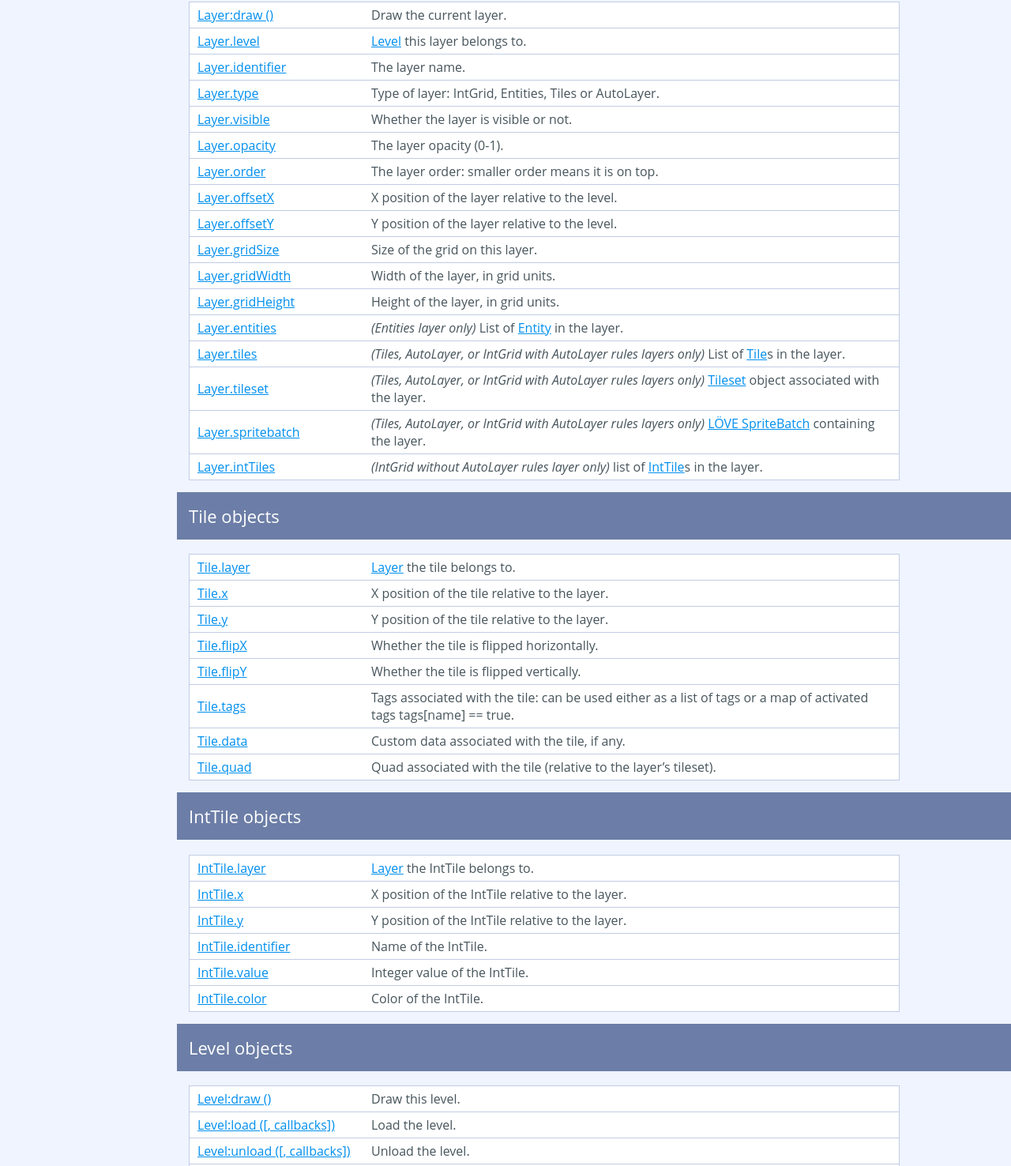
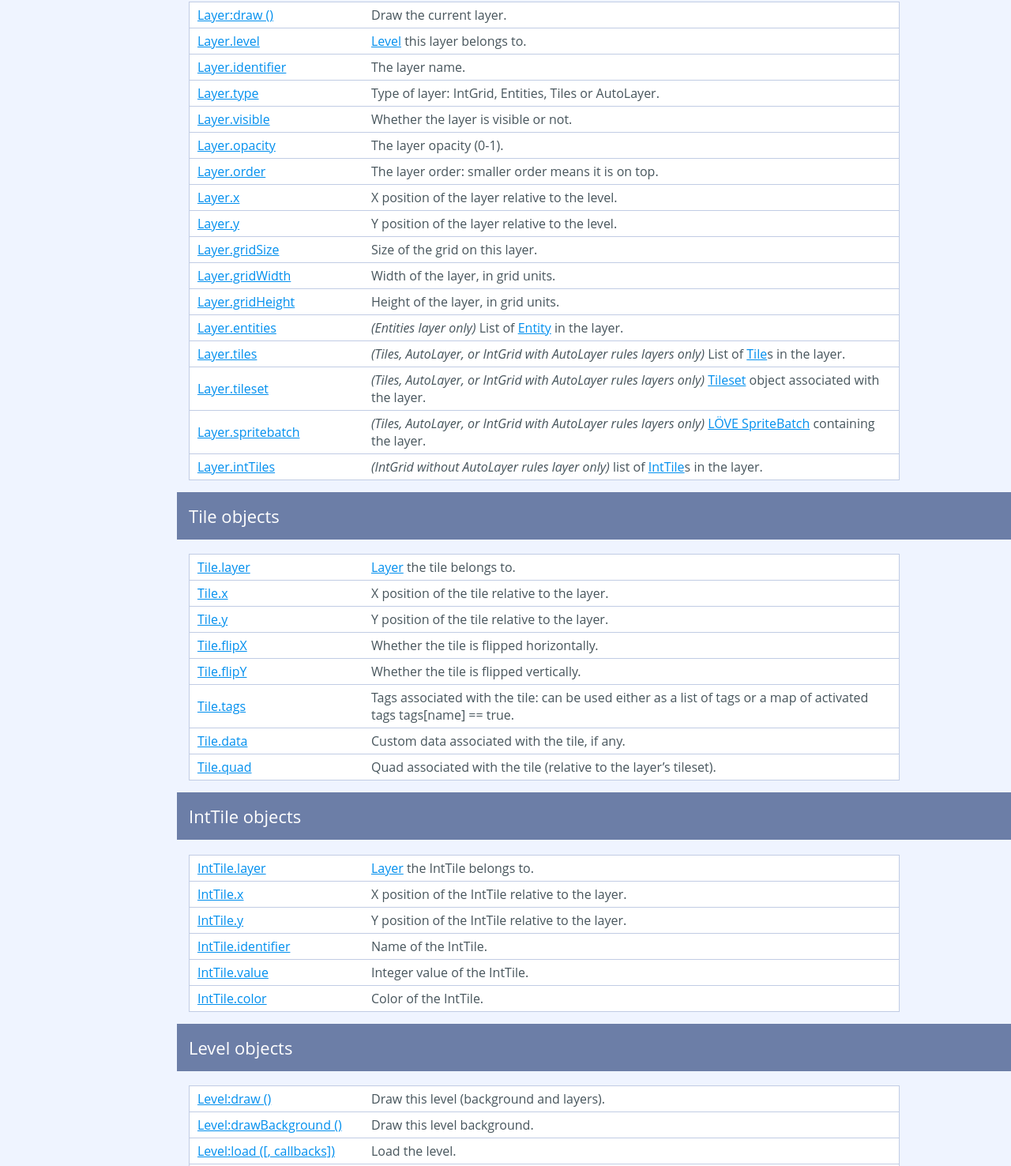
Before and after one commit to Reuh/ubiquitousse, a plain HTML site: page docs/modules/ldtk.html in a window 1280 px wide. Shown: the part 1653-3129 px from the top of the page at 79% size. Drawn offline with Linux system fonts and the light colour scheme.

Commit message:
ldtk: rename Layer.offsetX/Y to Layer.x/y, add Level:drawBackground

```diff
--- a/docs/modules/ldtk.html
+++ b/docs/modules/ldtk.html
@@ -206,11 +206,11 @@ end
     <td class="summary">The layer order: smaller order means it is on top.</td>
     </tr>
     <tr>
-    <td class="name" nowrap><a href="#Layer.offsetX">Layer.offsetX</a></td>
+    <td class="name" nowrap><a href="#Layer.x">Layer.x</a></td>
     <td class="summary">X position of the layer relative to the level.</td>
     </tr>
     <tr>
-    <td class="name" nowrap><a href="#Layer.offsetY">Layer.offsetY</a></td>
+    <td class="name" nowrap><a href="#Layer.y">Layer.y</a></td>
     <td class="summary">Y position of the layer relative to the level.</td>
     </tr>
     <tr>
@@ -312,7 +312,11 @@ end
 <table class="function_list">
     <tr>
     <td class="name" nowrap><a href="#Level:draw">Level:draw ()</a></td>
-    <td class="summary">Draw this level.</td>
+    <td class="summary">Draw this level (background and layers).</td>
+    </tr>
+    <tr>
+    <td class="name" nowrap><a href="#Level:drawBackground">Level:drawBackground ()</a></td>
+    <td class="summary">Draw this level background.</td>
     </tr>
     <tr>
     <td class="name" nowrap><a href="#Level:load">Level:load ([, callbacks])</a></td>
@@ -909,8 +913,8 @@ end
 
 </dd>
     <dt>
-    <a name = "Layer.offsetX"></a>
-    <strong>Layer.offsetX</strong>
+    <a name = "Layer.x"></a>
+    <strong>Layer.x</strong>
     </dt>
     <dd>
     X position of the layer relative to the level.
@@ -930,8 +934,8 @@ end
 
 </dd>
     <dt>
-    <a name = "Layer.offsetY"></a>
-    <strong>Layer.offsetY</strong>
+    <a name = "Layer.y"></a>
+    <strong>Layer.y</strong>
     </dt>
     <dd>
     Y position of the layer relative to the level.
@@ -1458,10 +1462,33 @@ end
     <strong>Level:draw ()</strong>
     </dt>
     <dd>
-    Draw this level.
+    Draw this level (background and layers).
  Assumes we are currently in world coordinates (i.e. world top-left is at 0,0).
  The level must be loaded.
  Will draw the eventual backgrounds and all the layers in the level.
+
+    <h3>Requires:</h3>
+    <ul>
+         love
+    </ul>
+    </ul>
+    </ul>
+    </ul>
+
+
+
+
+
+
+</dd>
+    <dt>
+    <a name = "Level:drawBackground"></a>
+    <strong>Level:drawBackground ()</strong>
+    </dt>
+    <dd>
+    Draw this level background.
+ Assumes we are currently in level coordinates (i.e. level top-left is at 0,0).
+ The level must be loaded.
 
     <h3>Requires:</h3>
     <ul>
@@ -1754,7 +1781,7 @@ end
     Level background. </p>
 
 <p> If there is a background image, <code>background.image</code> contains a table <code>{image=image, x=number, y=number, sx=number, sy=number}</code>
- where <a href="../modules/ldtk.html#Tileset.image">image</a> is the LÖVE image (or image filepath if LÖVE not available) <a href="../modules/ldtk.html#Level.x">x</a> and <a href="../modules/ldtk.html#Tile.y">y</a> are the top-left position,
+ where <a href="../modules/ldtk.html#Tileset.image">image</a> is the LÖVE image (or image filepath if LÖVE not available) <a href="../modules/ldtk.html#Entity.x">x</a> and <a href="../modules/ldtk.html#Entity.y">y</a> are the top-left position,
  and <a href="../modules/ldtk.html#Entity.sx">sx</a> and <a href="../modules/ldtk.html#Entity.sy">sy</a> the horizontal and vertical scale factors.
 
     </ul>
@@ -1829,7 +1856,7 @@ end
 <li>Enum are converted into a Lua string giving the currently selected enum value.</li>
 <li>Filepath are converted into a Lua string giving the file path.</li>
 <li>Arrays are converted into a Lua table with the elements in it as a list.</li>
-<li>Points are converted into a Lua table with the fields <a href="../modules/ldtk.html#Level.x">x</a> and <a href="../modules/ldtk.html#Tile.y">y</a>: <code>{ x=number, y=number }</code>.</li>
+<li>Points are converted into a Lua table with the fields <a href="../modules/ldtk.html#Entity.x">x</a> and <a href="../modules/ldtk.html#Entity.y">y</a>: <code>{ x=number, y=number }</code>.</li>
 <li>Colors are converted into a Lua table with the red, green and blue components in [0-1] as a list: <code>{r,g,b}</code>.</li>
 </ul>
 
@@ -1855,7 +1882,7 @@ end
 </div> <!-- id="main" -->
 <div id="about">
 <i>generated by <a href="http://github.com/stevedonovan/LDoc">LDoc 1.4.6</a></i>
-<i style="float:right;">Last updated 2021-12-27 13:15:05 </i>
+<i style="float:right;">Last updated 2021-12-27 13:22:21 </i>
 </div> <!-- id="about" -->
 </div> <!-- id="container" -->
 </body>
```
Also changed, not shown: docs/index.html (+1 -1 lines), docs/modules/asset.html (+1 -1 lines), docs/modules/ecs.html (+1 -1 lines), docs/modules/scene.html (+1 -1 lines), docs/modules/signal.html (+1 -1 lines), docs/modules/timer.html (+1 -1 lines), docs/modules/ubiquitousse.html (+1 -1 lines), docs/modules/util.html (+1 -1 lines), docs/topics/LICENSE.html (+1 -1 lines), docs/topics/README.md.html (+1 -1 lines), 1 other file.
